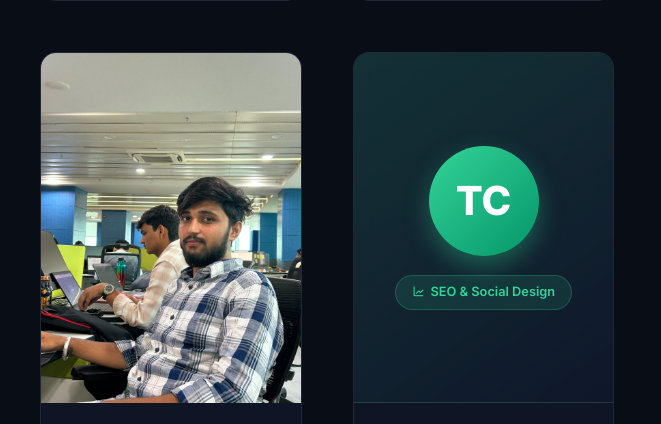
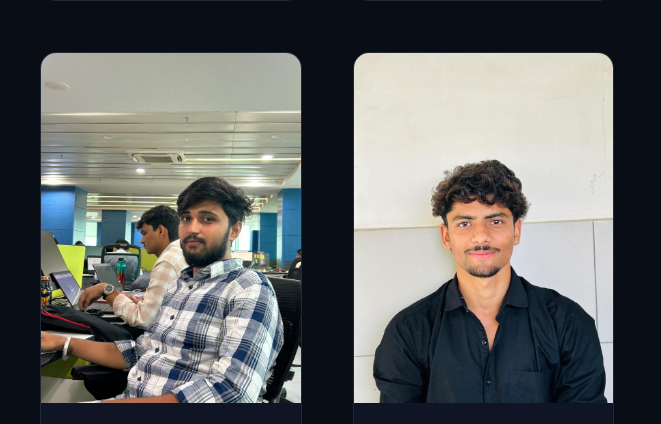
Before and after one commit to pawanharish2-del/amazingitsolutions, a plain HTML site: page about.html in a window 1280 px wide. Shown: the part 4703-5127 px from the top of the page, 0-661 px from the left. Drawn offline with nearby package versions, Linux system fonts and the light colour scheme.

Commit message:
Add photo and profile update for Tushar Chaudhary in about.html

```diff
--- a/about.html
+++ b/about.html
@@ -97,7 +97,8 @@ j=d.createElement(s),dl=l!='dataLayer'?'&l='+l:'';j.async=true;j.src=
             {
               "@type": "Person",
               "name": "Tushar Chaudhary",
-              "jobTitle": "SEO & Social Media Designer"
+              "jobTitle": "SEO & Social Media Designer",
+              "image": "https://amazingit.in/images/tusharchaudhary.jpg"
             },
             {
               "@type": "Person",
@@ -382,12 +383,7 @@ height="0" width="0" style="display:none;visibility:hidden"></iframe></noscript>
 
                     <!-- 6. Tushar Chaudhary -->
                     <div class="glass-card reveal" style="padding: 0; border-radius: var(--border-radius-md); overflow: hidden; transition-delay: 0.3s;">
-                        <div style="width: 100%; height: 350px; background: linear-gradient(145deg, rgba(52, 211, 153, 0.15) 0%, rgba(15, 23, 42, 0.95) 100%); display: flex; flex-direction: column; align-items: center; justify-content: center; position: relative; border-bottom: 1px solid var(--border-glass);">
-                            <div style="width: 110px; height: 110px; border-radius: 50%; background: linear-gradient(135deg, #34d399, #059669); display: flex; align-items: center; justify-content: center; font-size: 2.5rem; font-weight: 800; color: white; box-shadow: 0 10px 25px rgba(52, 211, 153, 0.35); margin-bottom: 1.2rem;">
-                                TC
-                            </div>
-                            <span style="background: rgba(52, 211, 153, 0.12); padding: 0.4rem 1rem; border-radius: 50px; font-size: 0.8rem; color: #34d399; border: 1px solid rgba(52, 211, 153, 0.25); font-weight: 600; display: inline-flex; align-items: center; gap: 0.35rem;"><i class='bx bx-line-chart'></i> SEO & Social Design</span>
-                        </div>
+                        <img src="images/tusharchaudhary.jpg" alt="Tushar Chaudhary - SEO & Social Media Designer" style="width: 100%; height: 350px; object-fit: cover; object-position: center 15%;">
                         <div style="padding: 1.5rem; text-align: center;">
                             <h3 style="color: white; margin-bottom: 0.25rem; font-size: 1.2rem;">Tushar Chaudhary</h3>
                             <p style="color: var(--secondary); margin-bottom: 1rem; font-size: 0.9rem; font-weight: 600;">SEO & Social Media Designer</p>
```
Also changed, not shown: images/tusharchaudhary.jpg (added).
